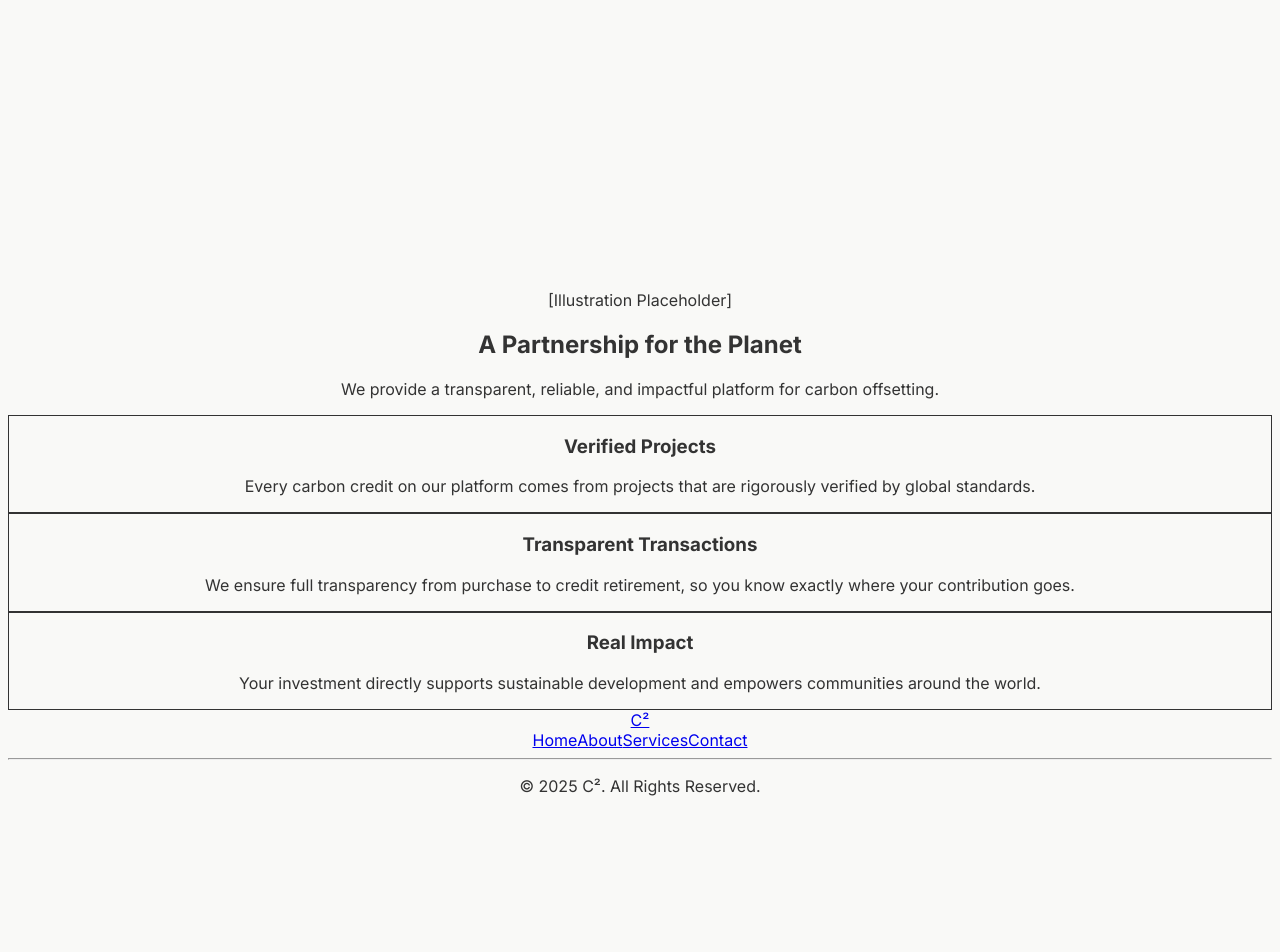
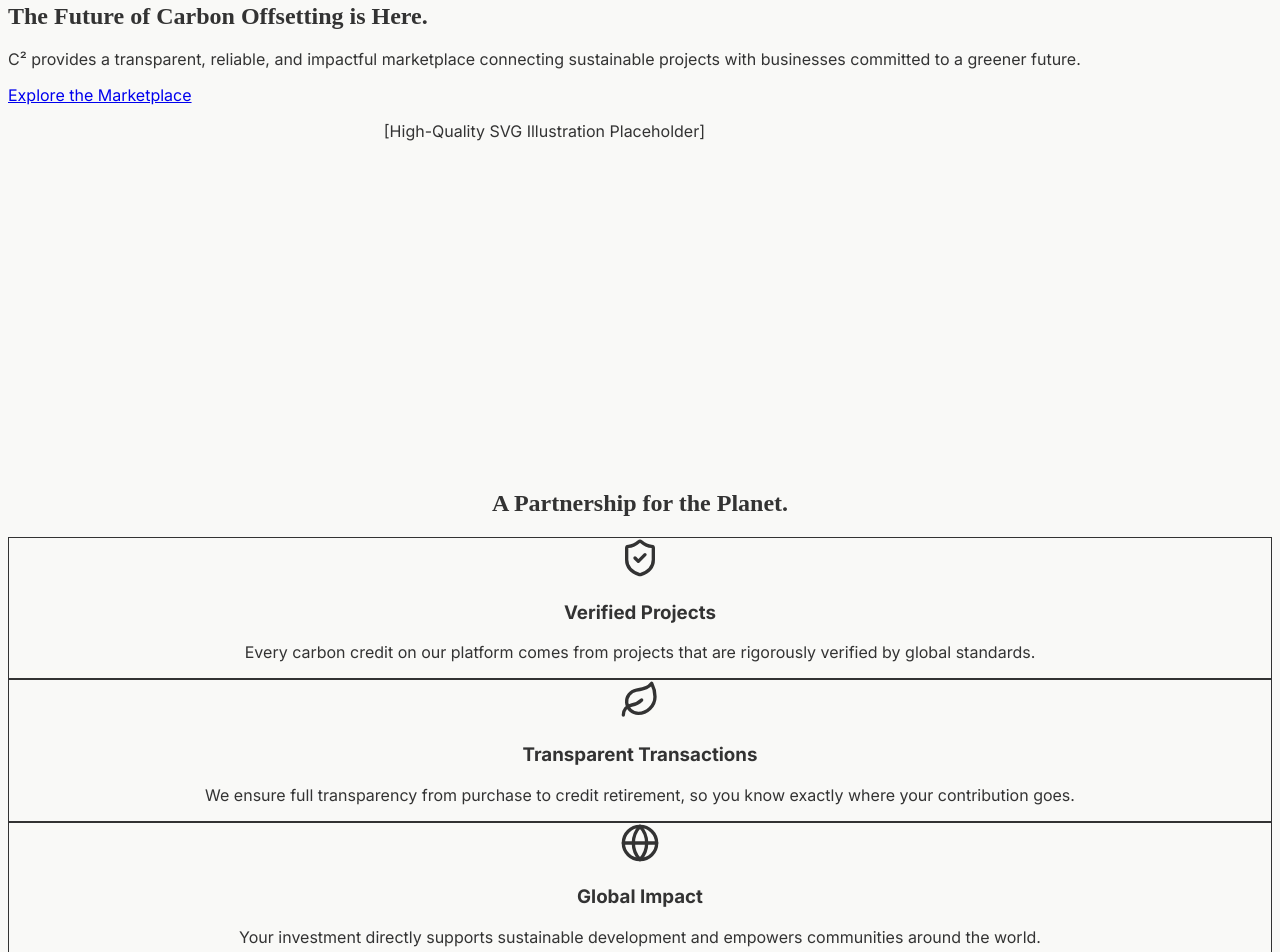
Before and after one commit to itznik/c-square-website, a Next.js app: page / in a window 1280 px wide. Shown: the part 360-1312 px from the top of the page. Before the commit the page ends 1180 px from the top, so only its background shows below. Built offline with nearby package versions, Linux system fonts and the light colour scheme.

Commit message:
Update page.tsx

```diff
--- a/src/app/page.tsx
+++ b/src/app/page.tsx
@@ -1,97 +1,123 @@
 "use client";
 
+import { useEffect } from 'react';
 import Link from 'next/link';
 import { motion } from 'framer-motion';
-import AnimatedSection from '@/components/AnimatedSection';
-
-// Animation variants for the hero section
-const containerVariant = {
-  hidden: { opacity: 0 },
-  visible: {
-    opacity: 1,
-    transition: { staggerChildren: 0.2 },
-  },
-};
-
-const itemVariant = {
-  hidden: { opacity: 0, y: 20 },
-  visible: { opacity: 1, y: 0 },
-};
+import Lenis from '@studio-freight/lenis';
+import { Leaf, ShieldCheck, Globe } from 'lucide-react'; // A great icon library
 
 export default function HomePage() {
+
+  // Initialize smooth scrolling
+  useEffect(() => {
+    const lenis = new Lenis();
+    function raf(time: number) {
+      lenis.raf(time);
+      requestAnimationFrame(raf);
+    }
+    requestAnimationFrame(raf);
+  }, []);
+
+  const features = [
+    {
+      icon: <ShieldCheck size={40} className="text-brand-olive" />,
+      title: 'Verified Projects',
+      description: 'Every carbon credit on our platform comes from projects that are rigorously verified by global standards.',
+    },
+    {
+      icon: <Leaf size={40} className="text-brand-olive" />,
+      title: 'Transparent Transactions',
+      description: 'We ensure full transparency from purchase to credit retirement, so you know exactly where your contribution goes.',
+    },
+    {
+      icon: <Globe size={40} className="text-brand-olive" />,
+      title: 'Global Impact',
+      description: 'Your investment directly supports sustainable development and empowers communities around the world.',
+    },
+  ];
+
   return (
-    <main>
+    <main className="bg-background-light">
       {/* Hero Section */}
-      <section className="min-h-[80vh] container mx-auto px-6 flex flex-col md:flex-row items-center justify-between py-12 overflow-hidden">
+      <section className="min-h-screen container mx-auto px-6 flex items-center overflow-hidden">
+        <div className="grid md:grid-cols-2 gap-10 items-center">
+          {/* Text Content */}
           <motion.div
-          className="md:w-1/2 text-center md:text-left mb-10 md:mb-0"
-          variants={containerVariant}
-          initial="hidden"
-          animate="visible"
+            initial={{ opacity: 0, x: -50 }}
+            animate={{ opacity: 1, x: 0 }}
+            transition={{ duration: 0.8, ease: 'easeOut' }}
           >
-          <motion.h1 variants={itemVariant} className="text-5xl md:text-7xl font-extrabold text-brand-green leading-tight">
-            The Carbon Credit Marketplace
-          </motion.h1>
-          <motion.p variants={itemVariant} className="mt-6 text-2xl md:text-4xl text-text-dark font-semibold" style={{ fontFamily: "'Caveat', cursive" }}>
-            Bye Buy Carbon!
-          </motion.p>
-          <motion.p variants={itemVariant} className="mt-4 text-lg text-gray-600 max-w-xl mx-auto md:mx-0">
-            C² is your trusted partner in the carbon market, connecting sustainable projects with businesses committed to a greener future.
-          </motion.p>
-          <motion.div variants={itemVariant}>
-            <Link
-              href="/contact"
-              className="mt-8 inline-block bg-brand-green text-text-light font-bold py-3 px-10 rounded-full text-lg hover:opacity-90 transition-transform transform hover:scale-105"
+            <h1 className="text-5xl lg:text-7xl font-extrabold text-brand-deep-green leading-tight" style={{ fontFamily: "'Lora', serif" }}>
+              The Future of Carbon Offsetting is Here.
+            </h1>
+            <p className="mt-6 text-lg text-gray-700 max-w-lg" style={{ fontFamily: "'Inter', sans-serif" }}>
+              C² provides a transparent, reliable, and impactful marketplace connecting sustainable projects with businesses committed to a greener future.
+            </p>
+            <motion.div
+              whileHover={{ scale: 1.05 }}
+              whileTap={{ scale: 0.95 }}
             >
-              Get Started
+              <Link href="/contact" className="mt-10 inline-block bg-brand-olive text-text-light font-bold py-4 px-10 rounded-full text-lg shadow-lg transition-shadow duration-300 hover:shadow-xl">
+                Explore the Marketplace
               </Link>
             </motion.div>
           </motion.div>
+
+          {/* Illustration */}
           <motion.div
-          className="md:w-1/2 flex justify-center"
-          initial={{ opacity: 0, scale: 0.8 }}
+            initial={{ opacity: 0, scale: 0.5 }}
             animate={{ opacity: 1, scale: 1 }}
-          transition={{ duration: 0.8, delay: 0.5, ease: "easeOut" }}
+            transition={{ duration: 1, delay: 0.4, ease: [0.22, 1, 0.36, 1] }} // A beautiful spring-like ease
           >
-          <div className="bg-accent/30 w-80 h-80 lg:w-96 lg:h-96 rounded-full flex items-center justify-center">
-            <span className="text-brand-green">[Illustration Placeholder]</span>
+            <div className="relative w-full h-96 flex items-center justify-center">
+              {/* This is where your custom SVG illustration will go */}
+              <div className="absolute w-full h-full bg-brand-accent-cream rounded-full blur-2xl opacity-50"></div>
+              <p className="z-10 text-brand-olive">[High-Quality SVG Illustration Placeholder]</p>
             </div>
           </motion.div>
+        </div>
       </section>
 
-      {/* Why Choose Us Section */}
-      <AnimatedSection className="py-20 md:py-28 bg-white">
+      {/* Features Section */}
+      <motion.section
+        className="py-24 bg-white"
+        initial="offscreen"
+        whileInView="onscreen"
+        viewport={{ once: true, amount: 0.3 }}
+        transition={{ staggerChildren: 0.2 }}
+      >
         <div className="container mx-auto px-6">
-          <div className="text-center mb-12">
-            <h2 className="text-4xl md:text-5xl font-extrabold text-brand-green">
-              A Partnership for the Planet
-            </h2>
-            <p className="text-lg text-gray-600 mt-2 max-w-2xl mx-auto">
-              We provide a transparent, reliable, and impactful platform for carbon offsetting.
-            </p>
+          <motion.h2
+            className="text-4xl md:text-5xl font-extrabold text-brand-deep-green text-center mb-16"
+            style={{ fontFamily: "'Lora', serif" }}
+            initial={{ opacity: 0, y: 30 }}
+            whileInView={{ opacity: 1, y: 0 }}
+            viewport={{ once: true, amount: 0.5 }}
+            transition={{ duration: 0.7 }}
+          >
+            A Partnership for the Planet.
+          </motion.h2>
+
+          <div className="grid md:grid-cols-3 gap-8">
+            {features.map((feature, index) => (
+              <motion.div
+                key={index}
+                className="bg-background-light p-8 rounded-xl text-center border border-gray-200 shadow-sm hover:shadow-2xl hover:-translate-y-2 transition-all duration-300"
+                initial={{ opacity: 0, y: 50 }}
+                whileInView={{ opacity: 1, y: 0 }}
+                viewport={{ once: true, amount: 0.5 }}
+                transition={{ duration: 0.7, delay: index * 0.1 }}
+              >
+                <div className="inline-block p-4 bg-brand-accent-cream rounded-full mb-6">
+                  {feature.icon}
                 </div>
-          <div className="grid md:grid-cols-2 lg:grid-cols-3 gap-8">
-            <div className="bg-background-light p-8 rounded-lg text-center border border-gray-200">
-              <h3 className="text-2xl font-bold text-text-dark mb-3">Verified Projects</h3>
-              <p className="text-gray-600">
-                Every carbon credit on our platform comes from projects that are rigorously verified by global standards.
-              </p>
-            </div>
-            <div className="bg-background-light p-8 rounded-lg text-center border border-gray-200">
-              <h3 className="text-2xl font-bold text-text-dark mb-3">Transparent Transactions</h3>
-              <p className="text-gray-600">
-                We ensure full transparency from purchase to credit retirement, so you know exactly where your contribution goes.
-              </p>
-            </div>
-            <div className="bg-background-light p-8 rounded-lg text-center border border-gray-200 lg:col-span-1 md:col-span-2">
-              <h3 className="text-2xl font-bold text-text-dark mb-3">Real Impact</h3>
-              <p className="text-gray-600">
-                Your investment directly supports sustainable development and empowers communities around the world.
-              </p>
+                <h3 className="text-2xl font-bold text-text-dark mb-3">{feature.title}</h3>
+                <p className="text-gray-600 leading-relaxed">{feature.description}</p>
+              </motion.div>
+            ))}
           </div>
         </div>
-        </div>
-      </AnimatedSection>
+      </motion.section>
     </main>
   );
 }
```
Lines whose indentation alone changed are shown as unchanged.
